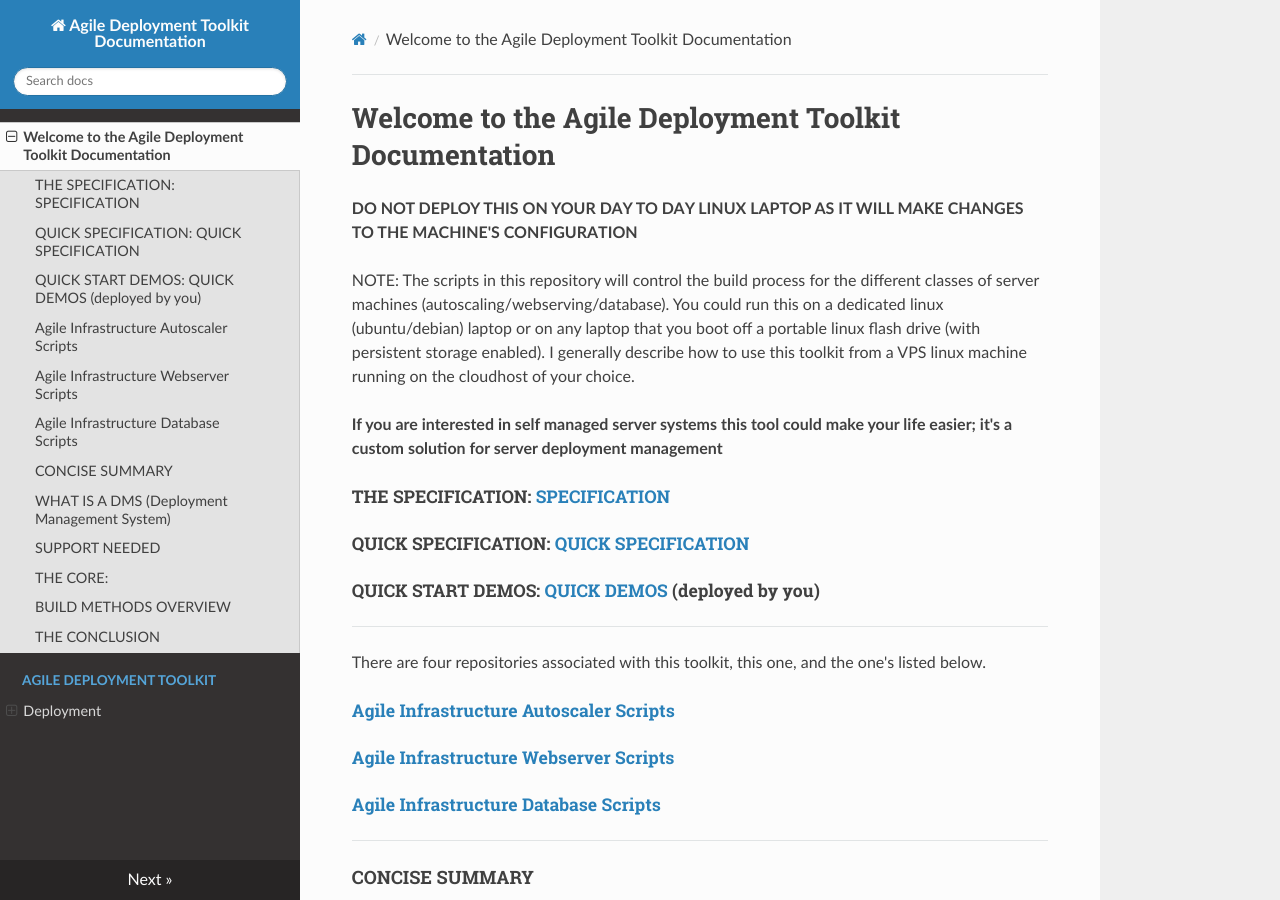
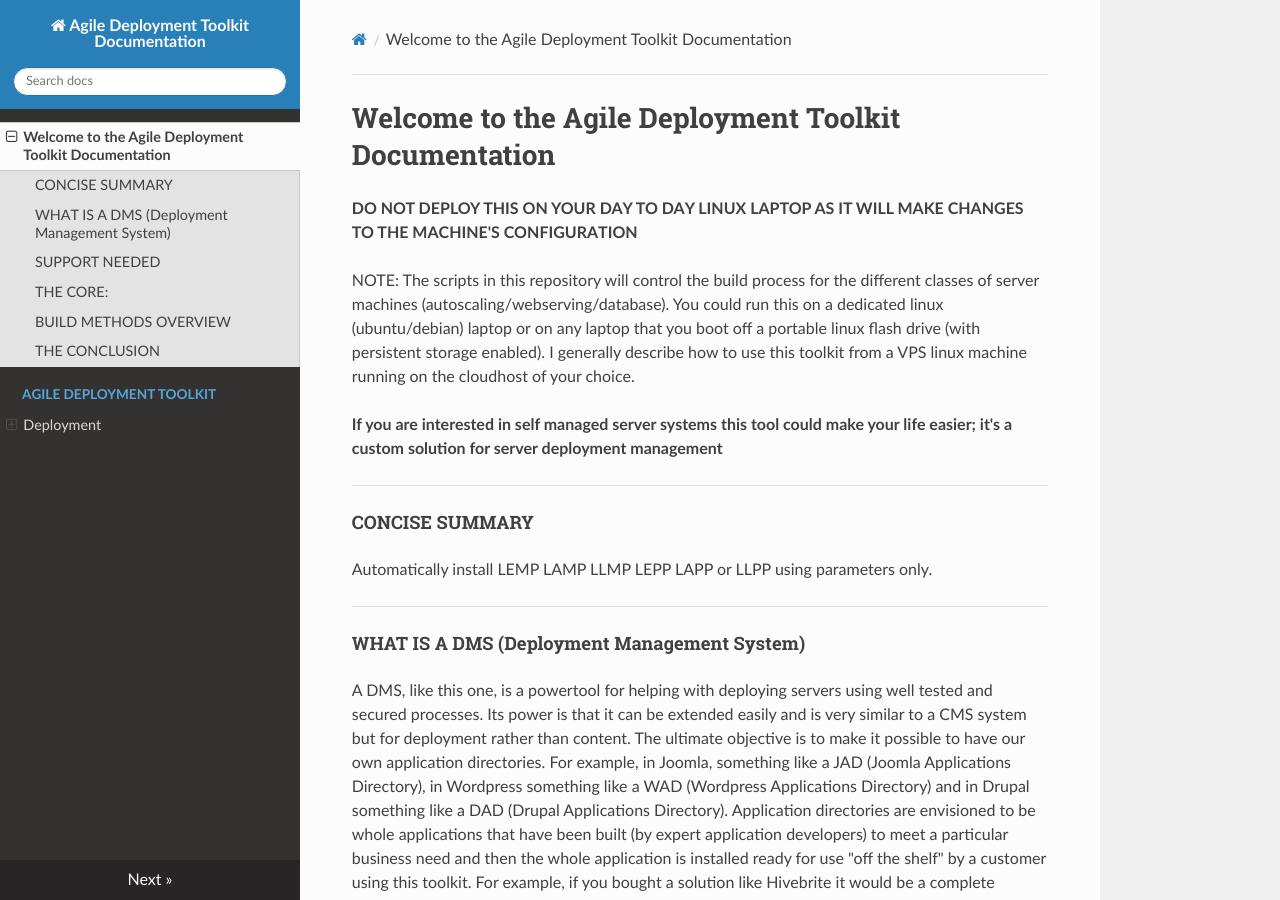
Before and after one commit to wintersys-projects/adt-documentation, an MkDocs documentation site: the page built from docs/index.md, in a window 1280 px wide and 900 px high. Built offline with MkDocs 1.6.1, drawn with Linux system fonts in a browser that asks for light colours; nearby versions of some CDN libraries.

Commit message:
Update index.md

```diff
--- a/docs/index.md
+++ b/docs/index.md
@@ -5,20 +5,6 @@
 NOTE: The scripts in this repository will control the build process for the different classes of server machines (autoscaling/webserving/database). You could run this on a dedicated linux (ubuntu/debian) laptop or on any laptop that you boot off a portable linux flash drive (with persistent storage enabled). I generally describe how to use this toolkit from a VPS linux machine running on the cloudhost of your choice.
 
 **If you are interested in self managed server systems this tool could make your life easier; it's a custom solution for server deployment management**
-
-##### THE SPECIFICATION: [SPECIFICATION](./templatedconfigurations/specification.md)
-##### QUICK SPECIFICATION: [QUICK SPECIFICATION](https://github.com/wintersys-projects/adt-build-machine-scripts/blob/main/templatedconfigurations/quick_specification.dat)
-
-##### QUICK START DEMOS: [QUICK DEMOS](https://github.com/wintersys-projects/adt-build-machine-scripts/wiki/Quick-Start-Demos)  (deployed by you)
-
------------------------------------
-
-There are four repositories associated with this toolkit, this one, and the one's listed below.
-
-##### [Agile Infrastructure Autoscaler Scripts](https://github.com/wintersys-projects/adt-autoscaler-scripts)
-##### [Agile Infrastructure Webserver Scripts](https://github.com/wintersys-projects/adt-webserver-scripts)
-##### [Agile Infrastructure Database Scripts](https://github.com/wintersys-projects/adt-database-scripts)
-
 
 -----------------------------------
 
```
